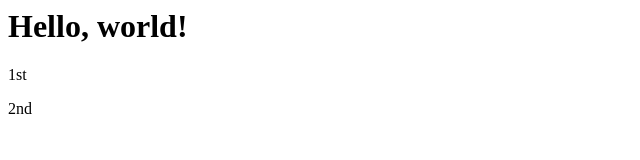
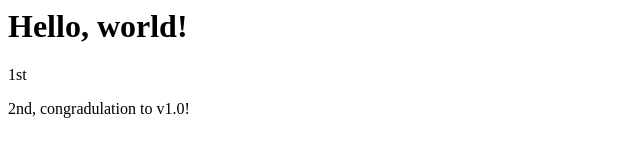
Before and after one commit to terobox/learngit, a plain HTML site: page index.html in a window 1280 px wide. Shown: the whole page, without its empty margins (0-640 px from the left). Drawn offline with Linux system fonts and the light colour scheme.

Commit message:
small fix

```diff
--- a/index.html
+++ b/index.html
@@ -3,6 +3,6 @@
     <body>
         <h1>Hello, world!</h1>
         <p>1st</p>
-        <p>2nd</p>
+        <p>2nd, congradulation to v1.0!</p>
     </body>
 </html>
```
